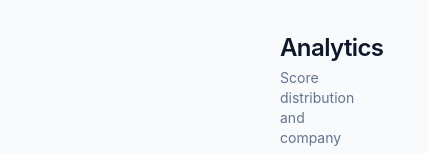
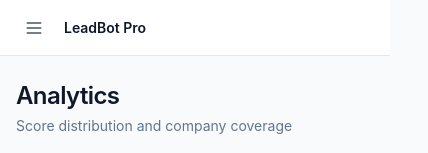
Before and after one commit to Dennisbed1234/leads-gmail, a Next.js app: page /analytics in a window 390 px wide. Shown: the top 153 px of the page, 428 px wide, since content can reach past the window. Built offline with nearby package versions, Linux system fonts and the light colour scheme; no server answers; the database is empty.

Commit message:
Responsive AppShell: hamburger menu on mobile, sidebar only permanent on lg+

```diff
--- a/components/layout/AppShell.tsx
+++ b/components/layout/AppShell.tsx
@@ -1,5 +1,7 @@
 'use client';
 
+import { useState } from 'react';
+import { Menu } from 'lucide-react';
 import Sidebar from './Sidebar';
 
 export default function AppShell({
@@ -7,12 +9,30 @@ export default function AppShell({
 }: {
   children: React.ReactNode;
 }) {
+  const [sidebarOpen, setSidebarOpen] = useState(false);
+
   return (
     <div className="min-h-screen bg-surface-50">
-      <Sidebar />
-      <div className="pl-64">
+      <Sidebar open={sidebarOpen} onClose={() => setSidebarOpen(false)} />
+
+      {/* Mobile top bar */}
+      <div className="sticky top-0 z-30 flex h-14 items-center gap-3 border-b border-slate-200 bg-white/90 px-4 backdrop-blur lg:hidden">
+        <button
+          onClick={() => setSidebarOpen(true)}
+          className="rounded-lg p-2 text-slate-600 hover:bg-slate-100"
+          aria-label="Open menu"
+        >
+          <Menu size={20} />
+        </button>
+        <span className="text-sm font-semibold text-slate-900">LeadBot Pro</span>
+      </div>
+
+      {/* Main content — only offset on large screens */}
+      <div className="lg:pl-64">
         <main className="min-h-screen">
-          <div className="mx-auto max-w-7xl px-6 py-8 lg:px-8">{children}</div>
+          <div className="mx-auto max-w-7xl px-4 py-6 sm:px-6 lg:px-8 lg:py-8">
+            {children}
+          </div>
         </main>
       </div>
     </div>
```
